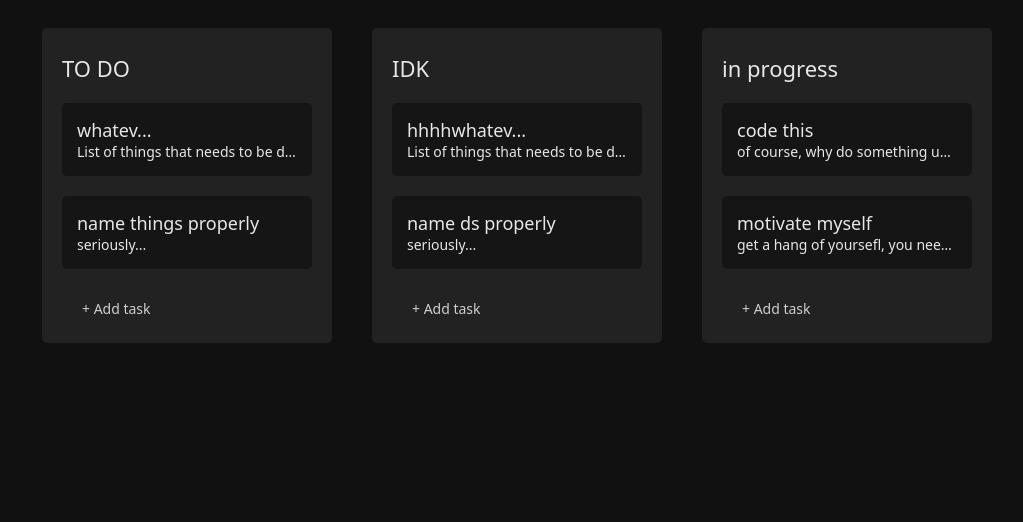
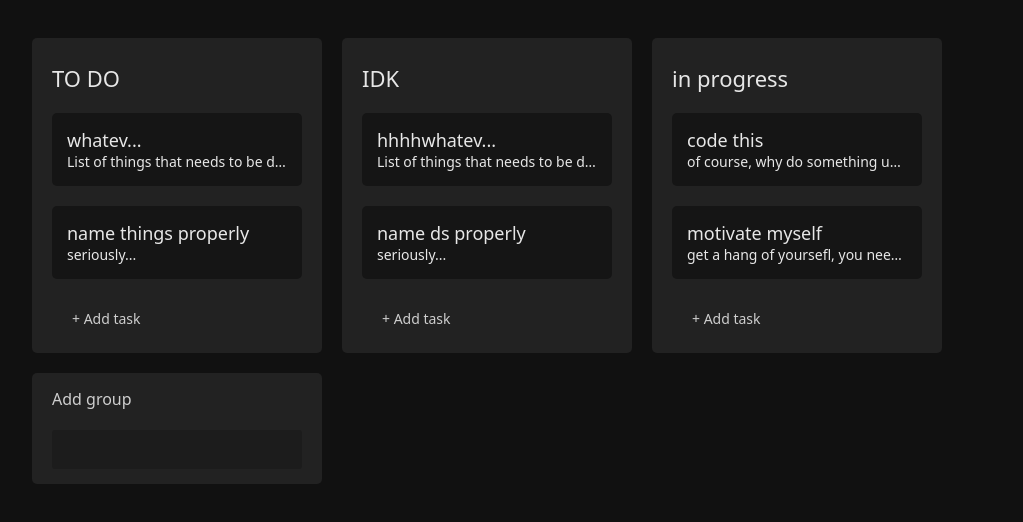
Before and after one commit to julkola/trello_clone, a Vue app: page /tasks/1 in a window 1280 px wide. Shown: the top 522 px of the page, without its empty margins (6-1029 px from the left). Built offline with nearby package versions, Linux system fonts and the light colour scheme.

Commit message:
add-column

```diff
--- a/assets/main.css
+++ b/assets/main.css
@@ -6,7 +6,7 @@ html {
 }
 .column {
     width: 250px;
-    margin: 0 20px;
+    margin: 10px;
     padding: 15px 20px;
     background-color: #222;
     border-radius: 5px;
@@ -43,6 +43,11 @@ input:focus {
 }
 input::placeholder {
     color: #cecece;
+}
+label {
+    color: #cecece;
+    margin-bottom: 20px;
+    display: block;
 }
 .title {
     display: block;
@@ -97,3 +102,6 @@ input::placeholder {
     transform: translate(-50%, 60px);
     opacity: 0;
 }
+#add-column {
+    background-color: #1c1c1c;
+}
--- a/src/App.vue
+++ b/src/App.vue
@@ -38,6 +38,14 @@ function dispatchDrop(event: DragEvent, toColumnIndex: number, taskUnderIndex?:
       </Drag>
       </ColumnComponent>
     </Drag>
+    <div class="column">
+      <label for="add-column">
+        Add group
+      </label>
+      <input id="add-column" @keyup.enter="(e) => {
+        boardStore.addColumn((e.currentTarget as HTMLInputElement).value); (e.currentTarget as HTMLInputElement).value = '';
+      }">
+    </div>
   </main>
   <RouterView v-slot="{ Component }">
     <Transition name="slide-fade">
--- a/src/components/ColumnComponent.vue
+++ b/src/components/ColumnComponent.vue
@@ -5,10 +5,12 @@ const props = defineProps(['column', 'columnIndex'])
 const emits = defineEmits(['dispatchDrop'])
 
 function createTask (e: Event, tasks: Task[]) {
-    tasks.push({
-        id: Math.floor(Math.random()*1243),
-        title: (e.currentTarget as HTMLInputElement).value
-    })
+  if (!(e.currentTarget as HTMLInputElement).value) return
+  tasks.push({
+      id: Math.floor(Math.random()*1243),
+      title: (e.currentTarget as HTMLInputElement).value
+  });
+  (e.currentTarget as HTMLInputElement).value = '';
 }
 </script>
 <template>
```
